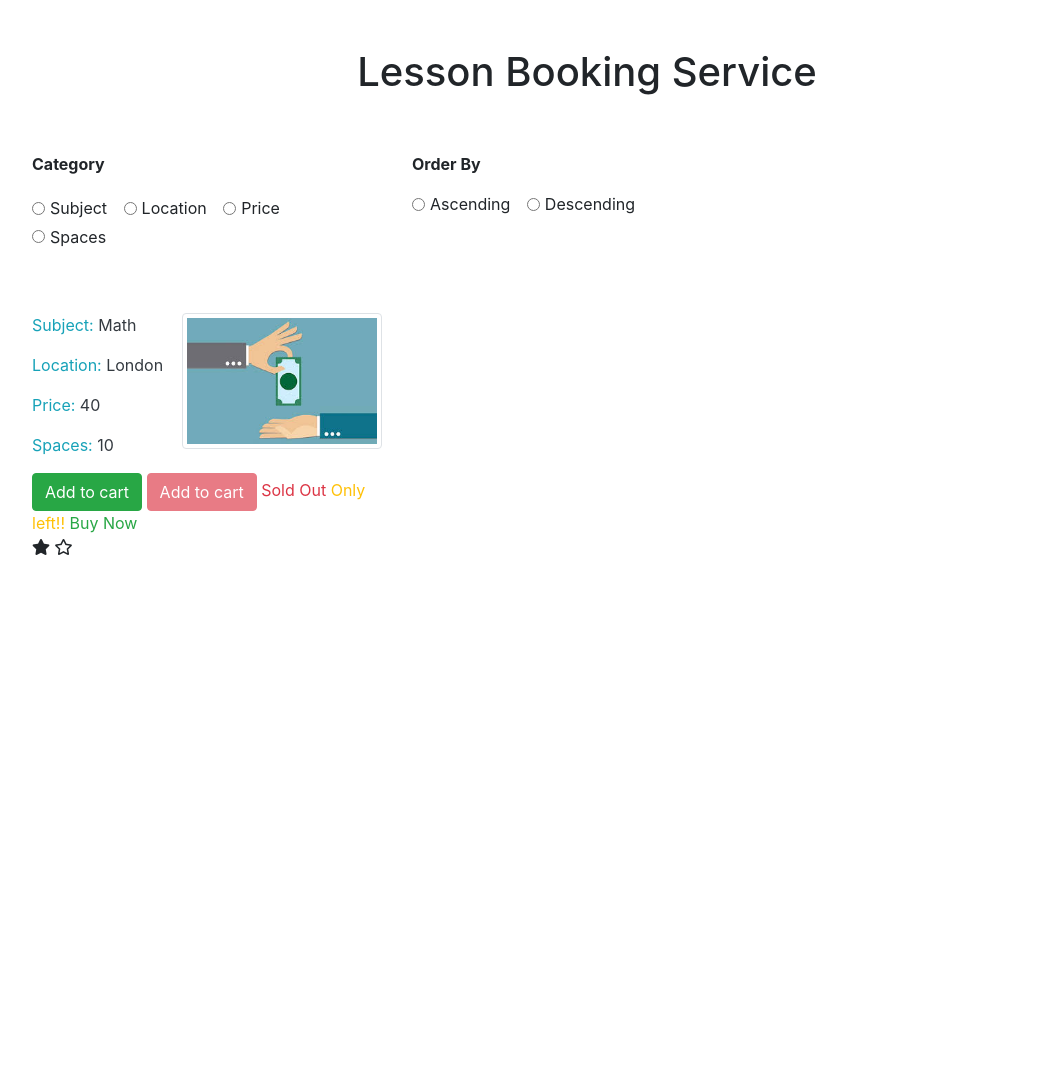
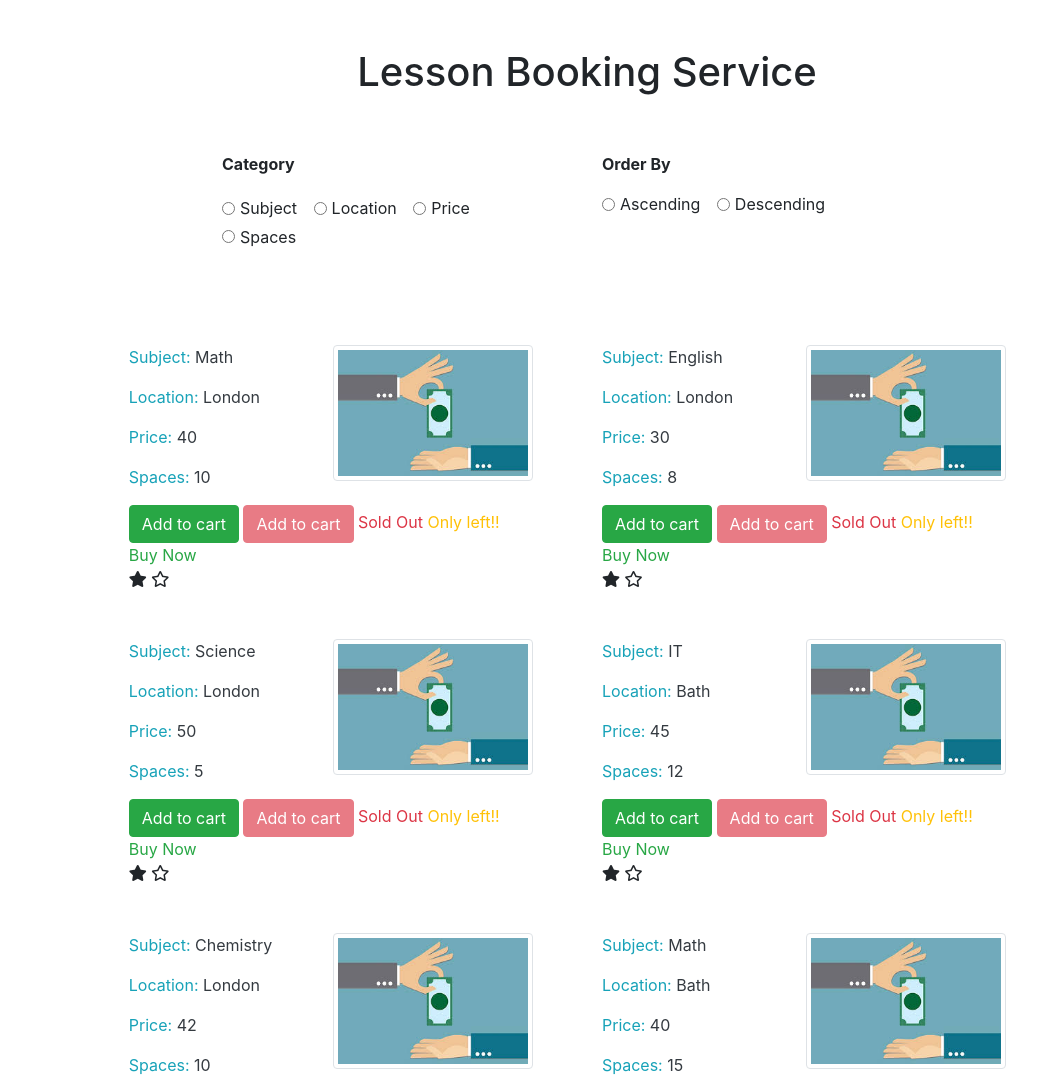
Before and after one commit to laveshbhatia/VueJs, a plain HTML site: page index.html in a window 1280 px wide. Shown: the top 1080 px of the page, without its empty margins (53-1090 px from the left). Before the commit the page ends 800 px from the top, so only its background shows below. Drawn offline with nearby package versions, Linux system fonts and the light colour scheme.

Commit message:
Added 10 products to test using for loop to test the visual apperance

```diff
--- a/index.html
+++ b/index.html
@@ -18,7 +18,7 @@
             <h1 v-text="sitename" class="mx-auto"></h1>
         </div>
 
-        <div class="row">
+        <div class=" justify-content-center row">
             <div class="col-md-4">
                 <p class="font-weight-bold">Category</p>
                 <div class="form-check form-check-inline ">
@@ -62,8 +62,10 @@
                 </div>
             </div>
         </div>
-        <div class="row mt-5">
-            <div class="col-md-4">
+
+        <div class="row justify-content-center mt-5">
+            <div v-for="lesson in lesson">
+                <div class="  mt-5 col-md-11">
                     <main>
                         <figure>
                             <img v-bind:src="lesson.image" class="img-thumbnail float-right" width="200">
@@ -91,7 +93,7 @@
                     </main>
 
                 </div>
-
+            </div>
         </div>
     </div>
     <script src="/lesson.js"></script>
--- a/lesson.js
+++ b/lesson.js
@@ -1,4 +1,4 @@
-let lesson =
+let lesson = [
     {
          id: 101,
                     subject: 'Math',
@@ -7,4 +7,86 @@ let lesson =
                     image: "download.jpg",
                     spaces: 10,
                     rating: 3
-    }
+},
+{
+         id: 102,
+                    subject: 'English',
+                    location: 'London',
+                    price: 30,
+                    image: "download.jpg",
+                    spaces: 8,
+                    rating: 4
+},
+{
+         id: 103,
+                    subject: 'Science',
+                    location: 'London',
+                    price: 50,
+                    image: "download.jpg",
+                    spaces: 5,
+                    rating: 4
+},
+{
+         id: 104,
+                    subject: 'IT',
+                    location: 'Bath',
+                    price: 45,
+                    image: "download.jpg",
+                    spaces: 12,
+                    rating: 2
+},
+{
+         id: 105,
+                    subject: 'Chemistry',
+                    location: 'London',
+                    price: 42,
+                    image: "download.jpg",
+                    spaces: 10,
+                    rating: 3
+},
+{
+         id: 106,
+                    subject: 'Math',
+                    location: 'Bath',
+                    price: 40,
+                    image: "download.jpg",
+                    spaces: 15,
+                    rating: 3
+},
+{
+         id: 107,
+                    subject: 'Math',
+                    location: 'Liverpool',
+                    price: 60,
+                    image: "download.jpg",
+                    spaces: 10,
+                    rating: 1
+},
+{
+         id: 108,
+                    subject: 'Biology',
+                    location: 'Liverpool',
+                    price: 45,
+                    image: "download.jpg",
+                    spaces: 10,
+                    rating: 5
+},
+{
+         id: 109,
+                    subject: 'Chemistry',
+                    location: 'Liverpool',
+                    price: 40,
+                    image: "download.jpg",
+                    spaces: 10,
+                    rating: 1
+},
+{
+         id: 110,
+                    subject: 'Lab',
+                    location: 'London',
+                    price: 10,
+                    image: "download.jpg",
+                    spaces: 20,
+                    rating: 4
+}
+]
```
Lines whose indentation alone changed are shown as unchanged.
